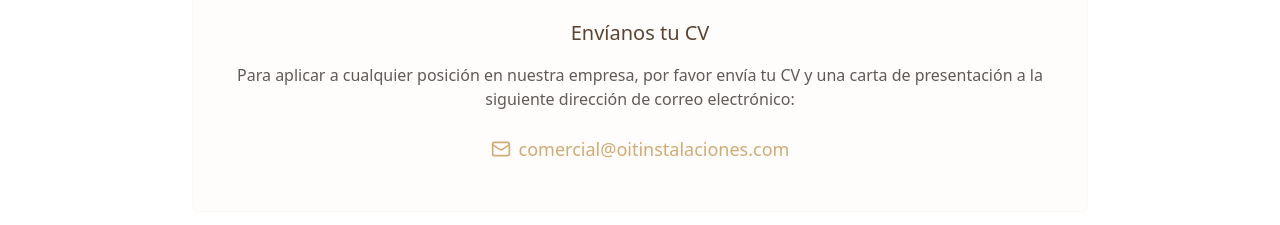
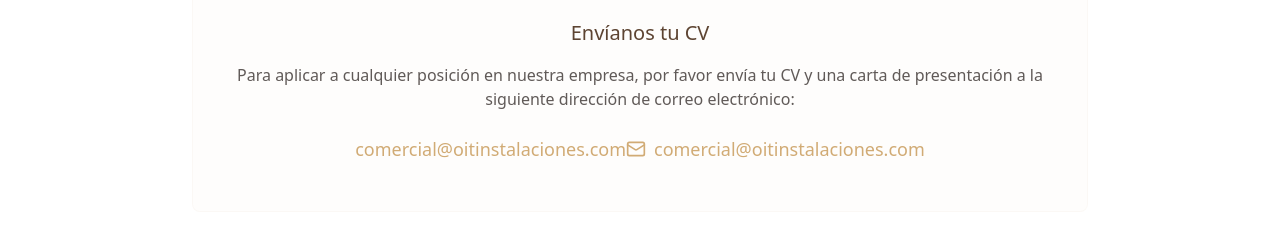
Before and after one commit to jordimuntada/outside_web, a Next.js app: page / in a window 1280 px wide. Shown: the part 2660-2885 px from the top of the page. Built offline with nearby package versions, Linux system fonts and the light colour scheme.

Commit message:
Edit src/components/Home/CareersSection.tsx

```diff
--- a/src/components/Home/CareersSection.tsx
+++ b/src/components/Home/CareersSection.tsx
@@ -32,6 +32,7 @@ export default function CareersSection() {
                 href="mailto:comercial@oitinstalaciones.com"
                 className="flex items-center text-accent font-medium text-lg hover:text-accent/80 hover:underline"
               >
+                comercial@oitinstalaciones.com
                 <Mail className="h-5 w-5 mr-2" />
                 comercial@oitinstalaciones.com
               </a>
```
